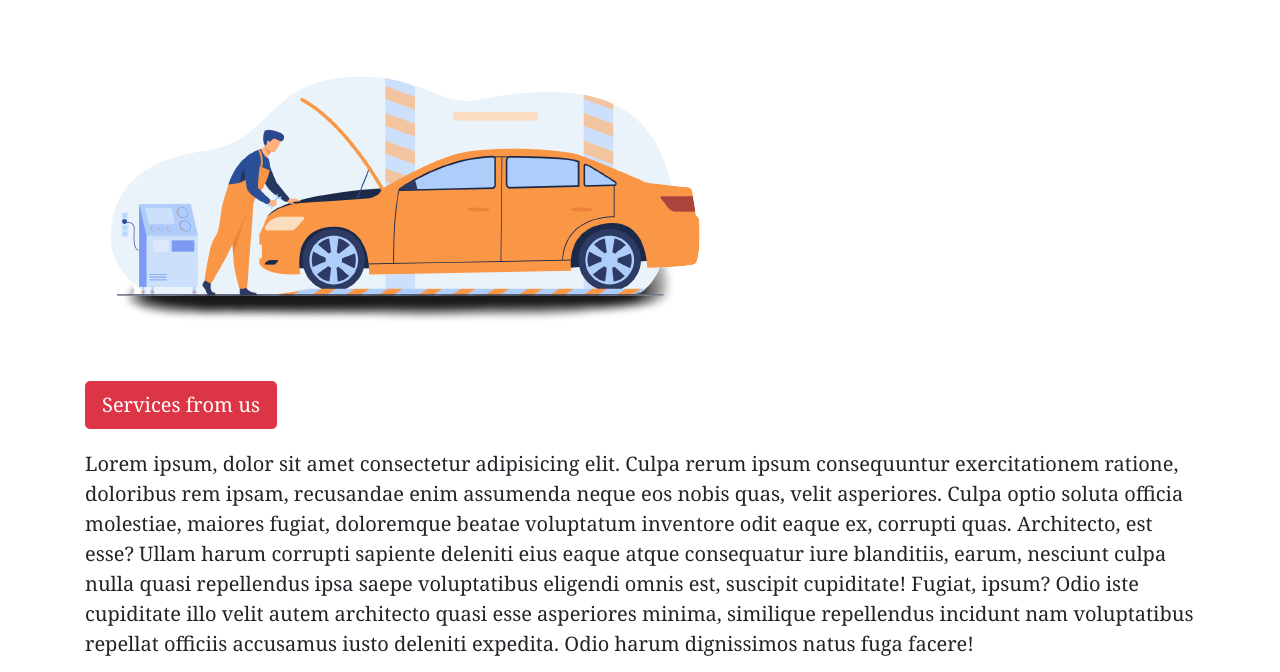
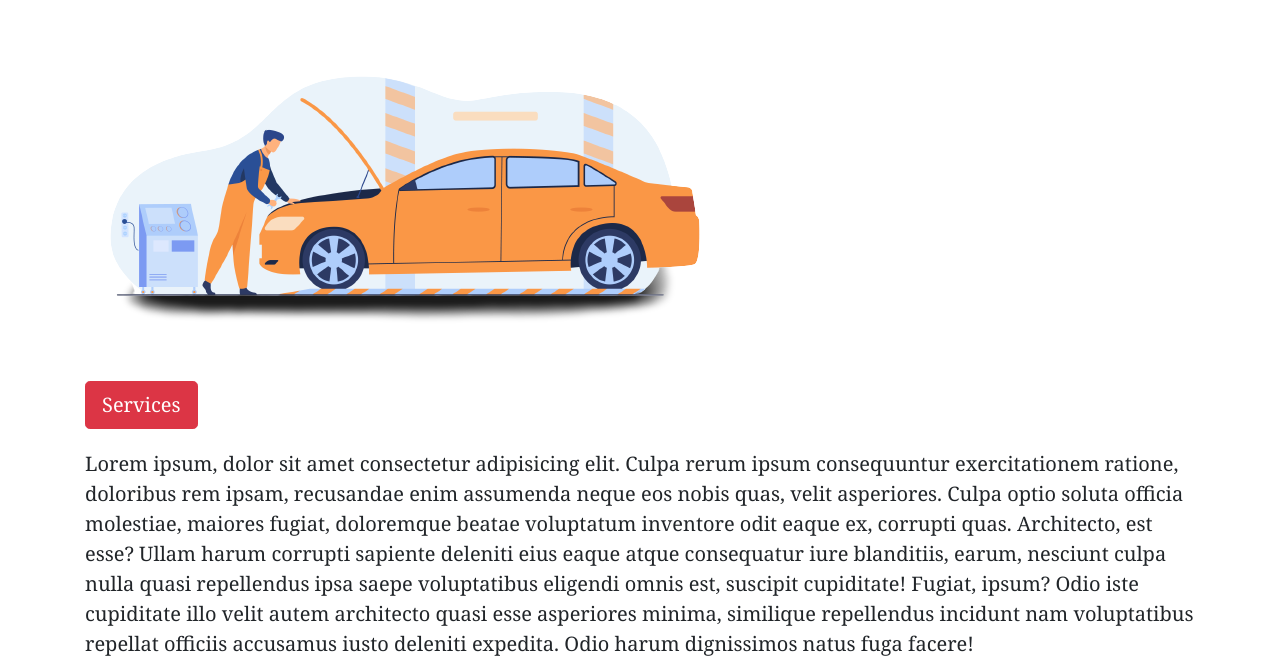
Before and after one commit to Asteramartya12/Motor-Services, a plain HTML site: page about.html in a window 1280 px wide. Shown: the part 70-742 px from the top of the page. Drawn offline with nearby package versions, Linux system fonts and the light colour scheme.

Commit message:
Update about.html

```diff
--- a/about.html
+++ b/about.html
@@ -86,7 +86,7 @@
           <img src="Images/about1.png" alt="about1">
 
           <div class="about-text">
-            <a class="btn btn-danger btn-lg" href="about.html" role="button">Services from us</a>
+            <a class="btn btn-danger btn-lg" href="about.html" role="button">Services</a>
             <p>
               Lorem ipsum, dolor sit amet consectetur adipisicing elit. Culpa rerum ipsum consequuntur exercitationem ratione, doloribus rem ipsam, recusandae enim assumenda neque eos nobis quas, velit asperiores. Culpa optio soluta officia molestiae, maiores fugiat, doloremque beatae voluptatum inventore odit eaque ex, corrupti quas. Architecto, est esse? Ullam harum corrupti sapiente deleniti eius eaque atque consequatur iure blanditiis, earum, nesciunt culpa nulla quasi repellendus ipsa saepe voluptatibus eligendi omnis est, suscipit cupiditate! Fugiat, ipsum? Odio iste cupiditate illo velit autem architecto quasi esse asperiores minima, similique repellendus incidunt nam voluptatibus repellat officiis accusamus iusto deleniti expedita. Odio harum dignissimos natus fuga facere!
             </p>
```
